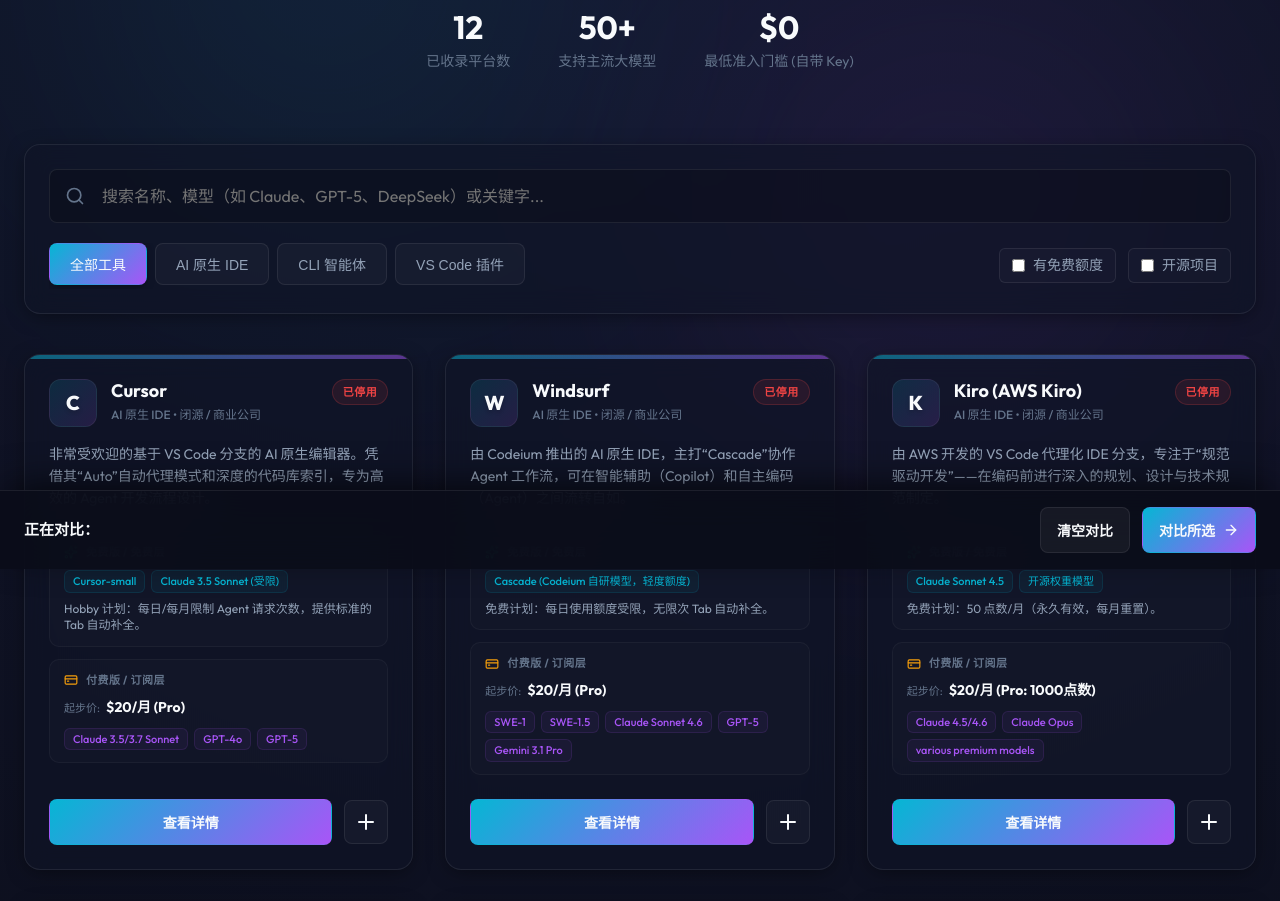
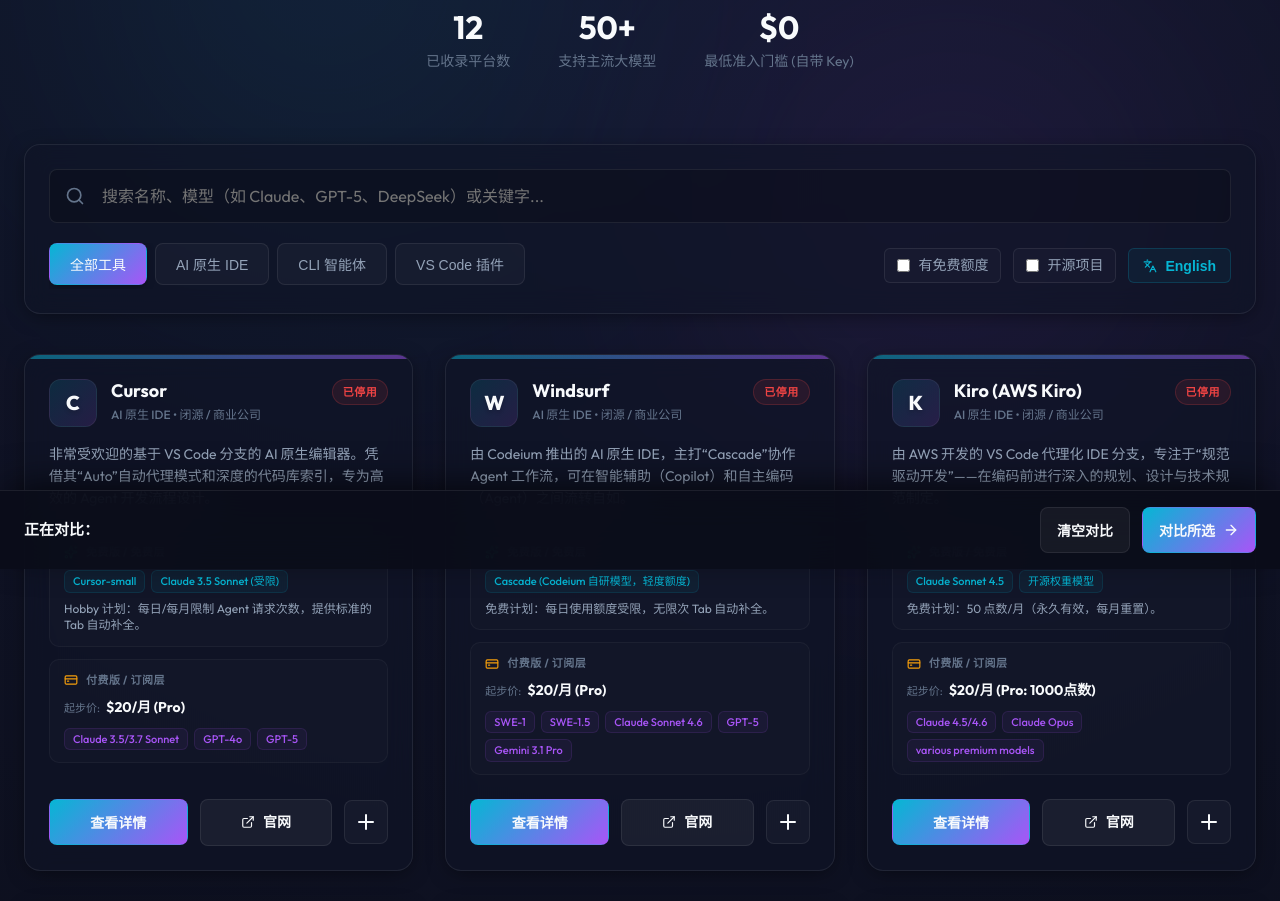
Before and after one commit to penguin-oo/CLI_web, a plain HTML site: page index.html in a window 1280 px wide. Shown: the part 310-1211 px from the top of the page. Drawn offline with nearby package versions, Linux system fonts and the light colour scheme.

Commit message:
feat: add inline language toggle button and direct website link to each tool card

```diff
--- a/app.js
+++ b/app.js
@@ -714,6 +714,7 @@
     filterFree: "Has Free Tier",
     filterOs: "Open Source",
     btnDetails: "View Details",
+    btnWebsite: "Website",
     btnCompare: "Compare Selected",
     btnClear: "Clear All",
     comparingText: "Comparing:",
@@ -791,6 +792,7 @@
     filterFree: "有免费额度",
     filterOs: "开源项目",
     btnDetails: "查看详情",
+    btnWebsite: "官网",
     btnCompare: "对比所选",
     btnClear: "清空对比",
     comparingText: "正在对比：",
@@ -867,6 +869,8 @@
 // DOM Elements
 const langToggleBtn = document.getElementById("lang-toggle-btn");
 const langBtnText = document.getElementById("lang-btn-text");
+const langToggleBtnInline = document.getElementById("lang-toggle-btn-inline");
+const langBtnTextInline = document.getElementById("lang-btn-text-inline");
 const heroTitle = document.getElementById("hero-title");
 const heroDesc = document.getElementById("hero-desc");
 const badgeTag = document.getElementById("badge-tag");
@@ -916,6 +920,9 @@
 
   // Toggle button shows the OTHER language to switch to
   langBtnText.textContent = currentLang === "zh" ? "English" : "中文";
+  if (langBtnTextInline) {
+    langBtnTextInline.textContent = currentLang === "zh" ? "English" : "中文";
+  }
 
   // Update header content
   badgeTag.innerHTML = `<i data-lucide="cpu" style="width: 14px; height: 14px;"></i> ${t.badgeTag}`;
@@ -1104,6 +1111,10 @@
 
       <div class="card-actions">
         <button class="btn btn-primary" onclick="openDetails('${tool.id}')">${t.btnDetails}</button>
+        <a href="${tool.website}" target="_blank" class="btn" title="${t.btnWebsite}">
+          <i data-lucide="external-link" style="width: 14px; height: 14px;"></i>
+          <span>${t.btnWebsite}</span>
+        </a>
         <label class="compare-check ${isChecked ? 'checked' : ''}" title="${t.btnCompare}">
           <input type="checkbox" onchange="toggleCompare('${tool.id}')" ${isChecked ? 'checked' : ''}>
           <i data-lucide="${isChecked ? 'check' : 'plus'}"></i>
@@ -1533,8 +1544,7 @@
   activeSuggestIndex = -1;
 }
 
-// Event Listeners
-langToggleBtn.addEventListener("click", () => {
+function toggleLanguage() {
   currentLang = currentLang === "zh" ? "en" : "zh";
   localStorage.setItem("cli_web_lang", currentLang);
 
@@ -1542,7 +1552,12 @@
   renderTools();
   updateCompareBar();
   closeSuggestions();
-});
+}
+
+langToggleBtn.addEventListener("click", toggleLanguage);
+if (langToggleBtnInline) {
+  langToggleBtnInline.addEventListener("click", toggleLanguage);
+}
 
 searchInput.addEventListener("input", (e) => {
   searchFilter = e.target.value;
--- a/index.css
+++ b/index.css
@@ -314,6 +314,34 @@
   transition: transform var(--transition-normal);
 }
 .lang-btn:hover svg {
+  transform: rotate(20deg);
+}
+
+/* Inline Language Switcher */
+.lang-btn-inline {
+  background: rgba(6, 182, 212, 0.06);
+  border: 1px solid rgba(6, 182, 212, 0.2);
+  color: var(--primary-cyan);
+  padding: 6px 14px;
+  border-radius: 6px;
+  font-size: 14px;
+  font-weight: 600;
+  cursor: pointer;
+  display: flex;
+  align-items: center;
+  gap: 8px;
+  transition: var(--transition-fast);
+}
+.lang-btn-inline:hover {
+  background: rgba(6, 182, 212, 0.12);
+  border-color: rgba(6, 182, 212, 0.4);
+  color: var(--text-primary);
+  transform: translateY(-1px);
+}
+.lang-btn-inline svg {
+  transition: transform var(--transition-normal);
+}
+.lang-btn-inline:hover svg {
   transform: rotate(20deg);
 }
 
--- a/index.html
+++ b/index.html
@@ -5,7 +5,7 @@
   <meta name="viewport" content="width=device-width, initial-scale=1.0">
   <meta name="description" content="A comprehensive directory and comparison portal of AI-powered coding CLI platforms, IDE extensions, and AI-native IDEs (Cursor, Windsurf, Claude Code, Aider, Cline).">
   <title>AI Coding CLI & IDE Finder - Compare Models, Pricing & Promotions</title>
-  <link rel="stylesheet" href="index.css">
+  <link rel="stylesheet" href="index.css?v=1.2">
   <!-- Lucide Icons CDN -->
   <script src="https://unpkg.com/lucide@latest"></script>
 </head>
@@ -76,6 +76,10 @@
             <input type="checkbox" id="filter-os">
             <span>Open Source</span>
           </label>
+          <button id="lang-toggle-btn-inline" class="lang-btn-inline">
+            <i data-lucide="languages" style="width: 14px; height: 14px;"></i>
+            <span id="lang-btn-text-inline">中文</span>
+          </button>
         </div>
       </div>
     </section>
@@ -142,6 +146,6 @@
   </footer>
 
   <!-- App Script -->
-  <script src="app.js"></script>
+  <script src="app.js?v=1.2"></script>
 </body>
 </html>
```
